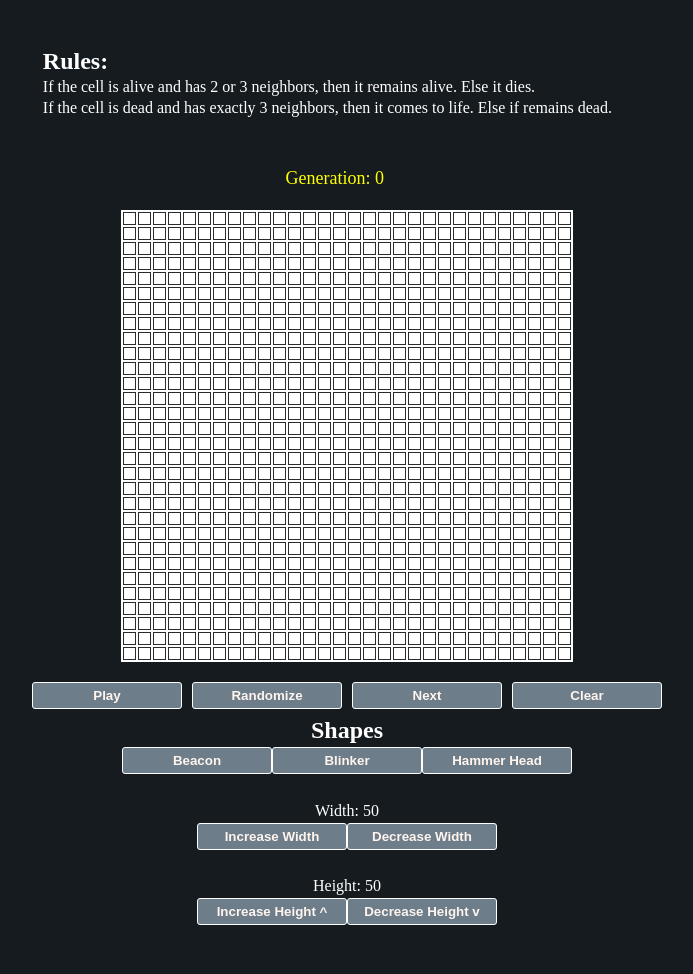
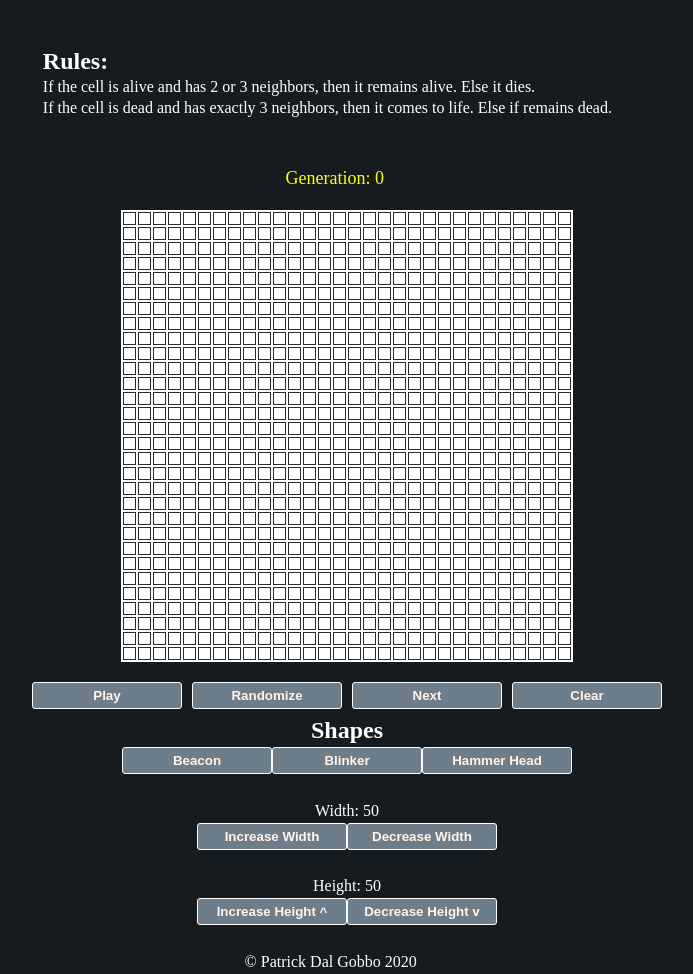
Before and after one commit to dalgobbopat/conway-game-of-life, a plain HTML site: page src/index.html in a window 1280 px wide. Shown: the part 43-1017 px from the top of the page, without its empty margins (293-986 px from the left). Before the commit the page ends 993 px from the top, so only its background shows below. Drawn offline with Linux system fonts and the light colour scheme; a script that the page names is missing.

Commit message:
added copyright

```diff
--- a/src/index.css
+++ b/src/index.css
@@ -86,3 +86,6 @@ p,h1,h2,h3{
 .other-button{
     background:rgb(109, 125, 138);
 }
+.copy{
+    margin-left: 40%;
+}
--- a/src/index.html
+++ b/src/index.html
@@ -66,7 +66,7 @@
     <script src="./v2index.js"></script>
     </div>
 
-
+    <p class='copy'> © Patrick Dal Gobbo 2020</p>
 
 
 <script src="./listeners.js"></script>
```
